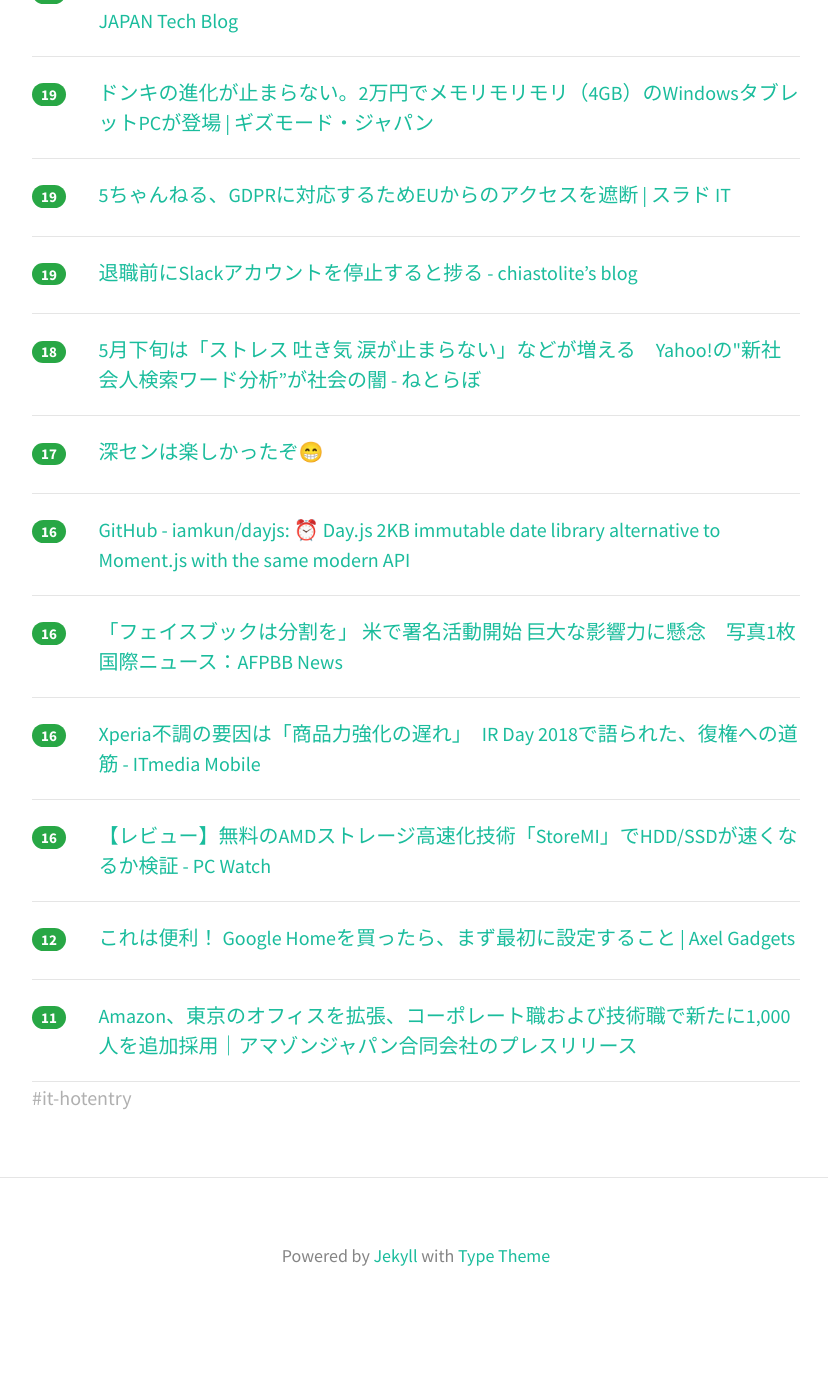
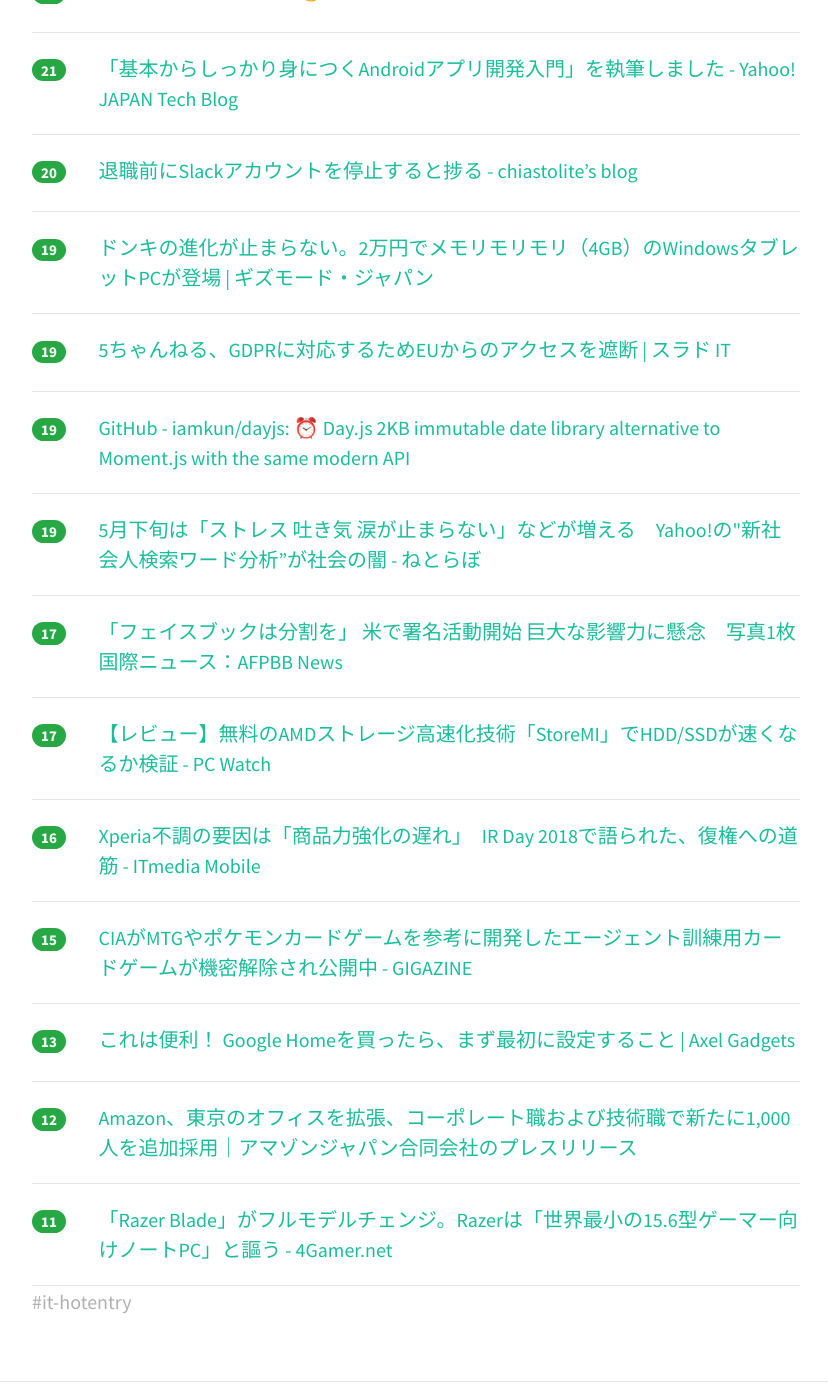
Before and after one commit to yatta47/hatena-matome-site, a Jekyll site: the page built from _posts/2018-05-23-hatena.md, in a window 1280 px wide and 1400 px high, scrolled down 725 px. Shown: the whole window, without its empty margins (224-1052 px from the left). Built offline with Jekyll 4.4.1, drawn with Linux system fonts in a browser that asks for light colours; nearby versions of some CDN libraries; before the commit the page ends 2058 px from its top, so only the background shows below that; some of the changed text lies outside the part shown.

Commit message:
Updated 2018-05-23

```diff
--- a/_posts/2018-05-23-hatena.md
+++ b/_posts/2018-05-23-hatena.md
@@ -1,10 +1,10 @@
 ---
 layout: post
 title:  "2018-05-23 はてぶIT"
-date:   2018-05-23 06:02:56
+date:   2018-05-23 07:02:50
 tags: [it-hotentry]
 ---
-15 件のデータあり
+17 件のデータあり
 
 <hr><div class="row">
 <div class="col-1"><span class="badge badge-pill badge-success h2">34</span></div>
@@ -12,18 +12,28 @@ tags: [it-hotentry]
 </div>
 <hr>
 <div class="row">
-<div class="col-1"><span class="badge badge-pill badge-success h2">32</span></div>
+<div class="col-1"><span class="badge badge-pill badge-success h2">33</span></div>
 <div class="col-11"><a href='https://gigazine.net/news/20180522-5-books-worth-reading-summer/' target='_blank'>ビル・ゲイツが「夏の5冊」として選んだ「テーマは重いが楽しく読書できる短い本」のリスト - GIGAZINE</a></div>
 </div>
 <hr>
 <div class="row">
-<div class="col-1"><span class="badge badge-pill badge-success h2">23</span></div>
+<div class="col-1"><span class="badge badge-pill badge-success h2">24</span></div>
 <div class="col-11"><a href='https://qiita.com/tag1216/items/13b032348c893667862a' target='_blank'>Python3.7からは「Data Classes」がクラス定義のスタンダードになるかもしれない</a></div>
+</div>
+<hr>
+<div class="row">
+<div class="col-1"><span class="badge badge-pill badge-success h2">22</span></div>
+<div class="col-11"><a href='https://anond.hatelabo.jp/20180522233419' target='_blank'>深センは楽しかったぞ😁</a></div>
 </div>
 <hr>
 <div class="row">
 <div class="col-1"><span class="badge badge-pill badge-success h2">21</span></div>
 <div class="col-11"><a href='https://techblog.yahoo.co.jp/android/201805_kuroobi_book/' target='_blank'>「基本からしっかり身につくAndroidアプリ開発入門」を執筆しました - Yahoo! JAPAN Tech Blog</a></div>
+</div>
+<hr>
+<div class="row">
+<div class="col-1"><span class="badge badge-pill badge-success h2">20</span></div>
+<div class="col-11"><a href='https://chiastolite.hatenablog.com/entry/2018/05/22/163033' target='_blank'>退職前にSlackアカウントを停止すると捗る - chiastolite’s blog</a></div>
 </div>
 <hr>
 <div class="row">
@@ -38,27 +48,22 @@ tags: [it-hotentry]
 <hr>
 <div class="row">
 <div class="col-1"><span class="badge badge-pill badge-success h2">19</span></div>
-<div class="col-11"><a href='https://chiastolite.hatenablog.com/entry/2018/05/22/163033' target='_blank'>退職前にSlackアカウントを停止すると捗る - chiastolite’s blog</a></div>
+<div class="col-11"><a href='https://github.com/iamkun/dayjs' target='_blank'>GitHub - iamkun/dayjs: ⏰ Day.js 2KB immutable date library alternative to Moment.js with the same modern API</a></div>
 </div>
 <hr>
 <div class="row">
-<div class="col-1"><span class="badge badge-pill badge-success h2">18</span></div>
+<div class="col-1"><span class="badge badge-pill badge-success h2">19</span></div>
 <div class="col-11"><a href='http://nlab.itmedia.co.jp/nl/articles/1805/22/news072.html' target='_blank'>5月下旬は「ストレス 吐き気 涙が止まらない」などが増える　Yahoo!の"新社会人検索ワード分析”が社会の闇 - ねとらぼ</a></div>
 </div>
 <hr>
 <div class="row">
 <div class="col-1"><span class="badge badge-pill badge-success h2">17</span></div>
-<div class="col-11"><a href='https://anond.hatelabo.jp/20180522233419' target='_blank'>深センは楽しかったぞ😁</a></div>
+<div class="col-11"><a href='http://www.afpbb.com/articles/-/3175493' target='_blank'>「フェイスブックは分割を」 米で署名活動開始 巨大な影響力に懸念　写真1枚　国際ニュース：AFPBB News</a></div>
 </div>
 <hr>
 <div class="row">
-<div class="col-1"><span class="badge badge-pill badge-success h2">16</span></div>
-<div class="col-11"><a href='https://github.com/iamkun/dayjs' target='_blank'>GitHub - iamkun/dayjs: ⏰ Day.js 2KB immutable date library alternative to Moment.js with the same modern API</a></div>
-</div>
-<hr>
-<div class="row">
-<div class="col-1"><span class="badge badge-pill badge-success h2">16</span></div>
-<div class="col-11"><a href='http://www.afpbb.com/articles/-/3175493' target='_blank'>「フェイスブックは分割を」 米で署名活動開始 巨大な影響力に懸念　写真1枚　国際ニュース：AFPBB News</a></div>
+<div class="col-1"><span class="badge badge-pill badge-success h2">17</span></div>
+<div class="col-11"><a href='https://pc.watch.impress.co.jp/docs/topic/review/1123034.html' target='_blank'>【レビュー】無料のAMDストレージ高速化技術「StoreMI」でHDD/SSDが速くなるか検証 - PC Watch</a></div>
 </div>
 <hr>
 <div class="row">
@@ -67,17 +72,22 @@ tags: [it-hotentry]
 </div>
 <hr>
 <div class="row">
-<div class="col-1"><span class="badge badge-pill badge-success h2">16</span></div>
-<div class="col-11"><a href='https://pc.watch.impress.co.jp/docs/topic/review/1123034.html' target='_blank'>【レビュー】無料のAMDストレージ高速化技術「StoreMI」でHDD/SSDが速くなるか検証 - PC Watch</a></div>
+<div class="col-1"><span class="badge badge-pill badge-success h2">15</span></div>
+<div class="col-11"><a href='https://gigazine.net/news/20180522-cia-card-game-collection-deck/' target='_blank'>CIAがMTGやポケモンカードゲームを参考に開発したエージェント訓練用カードゲームが機密解除され公開中 - GIGAZINE</a></div>
+</div>
+<hr>
+<div class="row">
+<div class="col-1"><span class="badge badge-pill badge-success h2">13</span></div>
+<div class="col-11"><a href='https://gadget.axelmedia.info/google-home%E6%9C%80%E5%88%9D%E3%81%AE%E8%A8%AD%E5%AE%9A/' target='_blank'>これは便利！ Google Homeを買ったら、まず最初に設定すること | Axel Gadgets</a></div>
 </div>
 <hr>
 <div class="row">
 <div class="col-1"><span class="badge badge-pill badge-success h2">12</span></div>
-<div class="col-11"><a href='https://gadget.axelmedia.info/google-home%E6%9C%80%E5%88%9D%E3%81%AE%E8%A8%AD%E5%AE%9A/' target='_blank'>これは便利！ Google Homeを買ったら、まず最初に設定すること | Axel Gadgets</a></div>
+<div class="col-11"><a href='https://prtimes.jp/main/html/rd/p/000000815.000004612.html' target='_blank'>Amazon、東京のオフィスを拡張、コーポレート職および技術職で新たに1,000人を追加採用｜アマゾンジャパン合同会社のプレスリリース</a></div>
 </div>
 <hr>
 <div class="row">
 <div class="col-1"><span class="badge badge-pill badge-success h2">11</span></div>
-<div class="col-11"><a href='https://prtimes.jp/main/html/rd/p/000000815.000004612.html' target='_blank'>Amazon、東京のオフィスを拡張、コーポレート職および技術職で新たに1,000人を追加採用｜アマゾンジャパン合同会社のプレスリリース</a></div>
+<div class="col-11"><a href='http://www.4gamer.net/games/023/G002318/20180518045/' target='_blank'>「Razer Blade」がフルモデルチェンジ。Razerは「世界最小の15.6型ゲーマー向けノートPC」と謳う - 4Gamer.net</a></div>
 </div>
 <hr>
```
